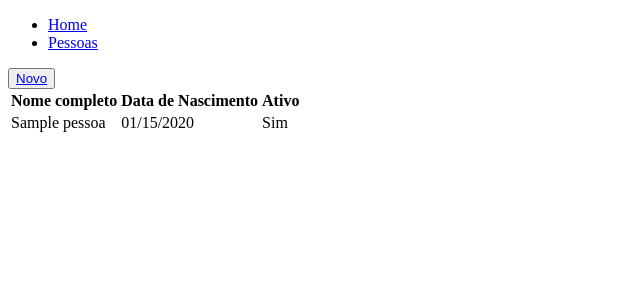
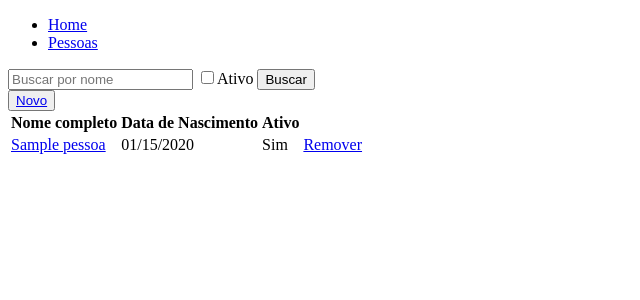
Before and after one commit to telemac-dev/Gcontatos, a Django app: page /pessoas/ in a window 1280 px wide. Shown: the top 300 px of the page, without its empty margins (0-640 px from the left). Run offline with Django 3.2, Linux system fonts and the light colour scheme; tables that the repository leaves empty hold one stand-in row (values such as "Sample post").

Commit message:
editar, remover e filtrar cadastro

```diff
--- a/contato/models.py
+++ b/contato/models.py
@@ -2,6 +2,9 @@ from django.db import models
 
 
 class Pessoa(models.Model):
-    nome_completo = models.CharField(max_length=255)
+    nome_completo = models.CharField(max_length=255, verbose_name='Nome completo')
     data_nascimento = models.DateField(null=True)
     ativo = models.BooleanField(default=True)
+
+    def __str__(self):
+        return self.nome_completo
--- /dev/null
+++ b/contato/templates/contato/pessoa_confirm_delete.html
@@ -0,0 +1,5 @@
+<form method="post">
+    {% csrf_token %}
+    <p>Você tem certeza que você quero remover "{{ object }}"?</p>
+    <button type="submit">Confirmar</button>
+</form>
--- a/contato/templates/contato/pessoa_list.html
+++ b/contato/templates/contato/pessoa_list.html
@@ -1,6 +1,13 @@
 {% extends 'main/base.html' %}
 {% block content %}
+<form method="get">
+    <input type="text" name="nome" placeholder="Buscar por nome"/>
+    <input type="checkbox" name="ativo">Ativo</input>
+    <input type="submit" value="Buscar"/>
+</form>
+
 <button><a href="{% url 'pessoa.novo' %}">Novo</a></button>
+
 <table>
     <thead>
         <tr>
@@ -12,7 +19,7 @@
     <tbody>
         {% for pessoa in  object_list %}
         <tr>
-            <td>{{ pessoa.nome_completo }}</td>
+            <td><a href="{% url 'pessoa.editar' pessoa.pk %}">{{ pessoa.nome_completo }}</a></td>
             <td>{{ pessoa.data_nascimento | date:"SHORT_DATE_FORMAT" }}</td>
             <td>
             {% if pessoa.ativo %}
@@ -21,6 +28,9 @@
             Não
             {% endif %}
             </td>
+            <td>
+                <a href="{% url 'pessoa.remover' pessoa.pk %}">Remover</a>
+            </td>
         </tr>
         {% endfor %}
     </tbody>
--- a/contato/urls.py
+++ b/contato/urls.py
@@ -1,8 +1,10 @@
 from django.urls import path
-from .views import ListaPessoaView, PessoaCreateView
+from .views import ListaPessoaView, PessoaCreateView, PessoaUpdateView, PessoaDeleteView
 
 
 urlpatterns = [
     path('', ListaPessoaView.as_view(), name='pessoa.index'),
     path('novo/', PessoaCreateView.as_view(), name='pessoa.novo'),
+    path('editar/<int:pk>', PessoaUpdateView.as_view(), name='pessoa.editar'),
+    path('remover/<int:pk>', PessoaDeleteView.as_view(), name='pessoa.remover'),
 ]
--- a/contato/views.py
+++ b/contato/views.py
@@ -1,5 +1,5 @@
 from django.shortcuts import render
-from django.views.generic import ListView, CreateView
+from django.views.generic import ListView, CreateView, UpdateView, DeleteView
 from contato.forms import PessoaForm
 from contato.models import Pessoa
 
@@ -8,8 +8,33 @@ class ListaPessoaView(ListView):
     model = Pessoa
     queryset = Pessoa.objects.all().order_by('nome_completo')
 
+    # Filtro de busca
+    def get_queryset(self):
+        queryset = super().get_queryset()
+        filtro_nome = self.request.GET.get('nome') or None
+        filtro_ativo = self.request.GET.get('ativo') or None
+
+        if filtro_nome:
+            queryset = queryset.filter(nome_completo__contains=filtro_nome)
+
+        if filtro_ativo:
+            queryset = queryset.filter(ativo__contains=filtro_ativo)
+
+        return queryset
+
 
 class PessoaCreateView(CreateView):
     model = Pessoa
     form_class = PessoaForm
     success_url = '/pessoas/'
+
+
+class PessoaUpdateView(UpdateView):
+    model = Pessoa
+    form_class = PessoaForm
+    success_url = '/pessoas/'
+
+
+class PessoaDeleteView(DeleteView):
+    model = Pessoa
+    success_url = '/pessoas/'
```
Also changed, not shown: contato/forms.py (+7 -3 lines).
